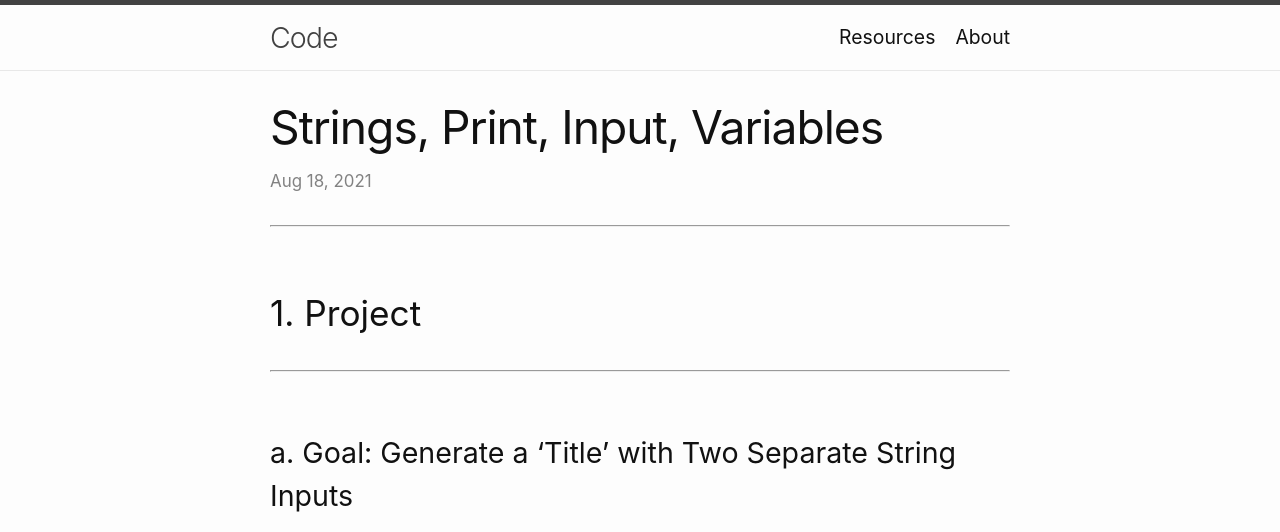
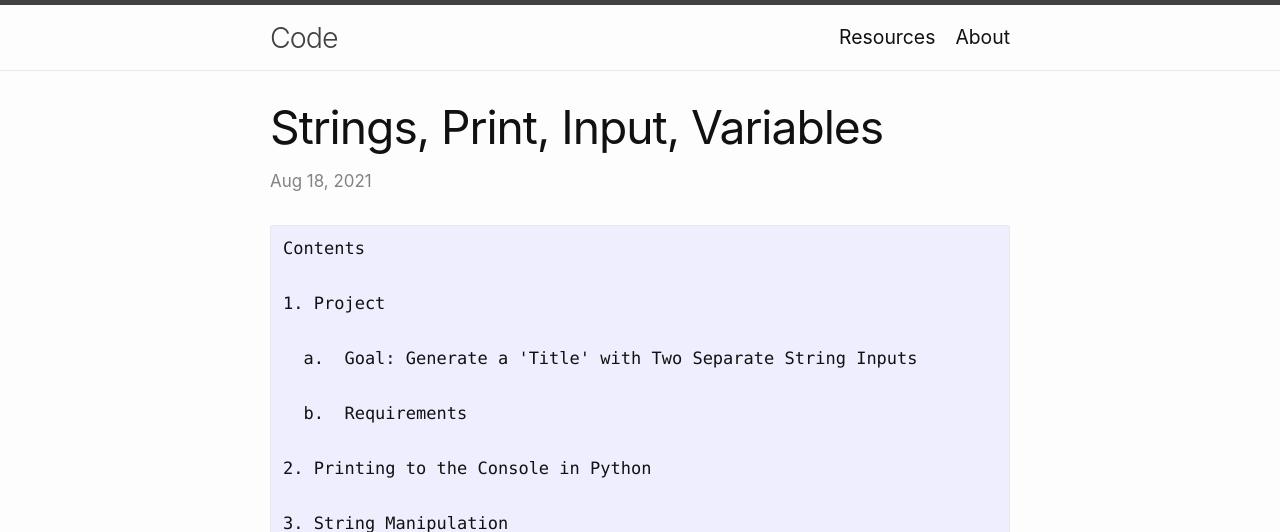
Before and after one commit to multum-non-multa/code, a Jekyll site: the page built from _posts/2021-08-18-printing-strings.md, in a window 1280 px wide and 1400 px high. Shown: the top 532 px of the window. Built offline with Jekyll 4.4.1, drawn with Linux system fonts in a browser that asks for light colours; some of the changed text lies outside the part shown; grey boxes are pictures that could not be loaded.

Commit message:
strings post re f-strings

````diff
--- a/_posts/2021-08-18-printing-strings.md
+++ b/_posts/2021-08-18-printing-strings.md
@@ -2,6 +2,63 @@
 layout: post
 title: Strings, Print, Input, Variables
 ---
+
+```
+Contents
+
+1. Project
+
+  a.  Goal: Generate a 'Title' with Two Separate String Inputs
+
+  b.  Requirements
+
+2. Printing to the Console in Python
+
+3. String Manipulation
+
+  a. String is a 'data type'
+
+  b. Error Messages
+
+  c. `string` data type and comments
+
+  d. `string` concatenation
+
+4. Indentation & Spacing Python Code
+
+5. Code Intelligence
+
+6. Practice Debugging Errors
+
+7. The Python `input` Function
+
+  a. Model for a Program: I.P.O.
+
+  b. `input()`
+
+8. Practice Using `input`
+
+9. Variables
+
+  a. Variables in General
+
+  b. Variable-Naming Syntax
+
+  c. Rules on Variable Names
+
+  (i) Python Variable-Naming Rules
+
+  (ii) Python Variable-Naming Conventions
+
+10. Practice with Variables
+
+11. f-Strings
+
+12. Variable Naming Practice
+
+13. Title Generator Project
+```
+
 
 ---
 
````
Also changed, not shown: 1 other file.
